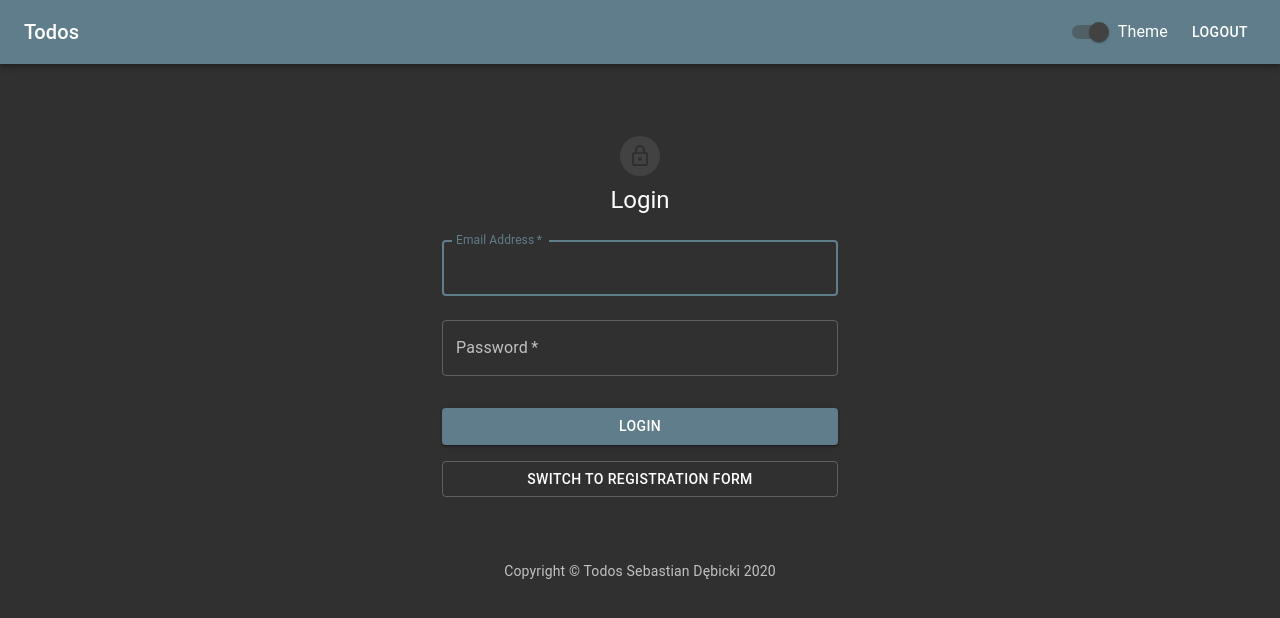
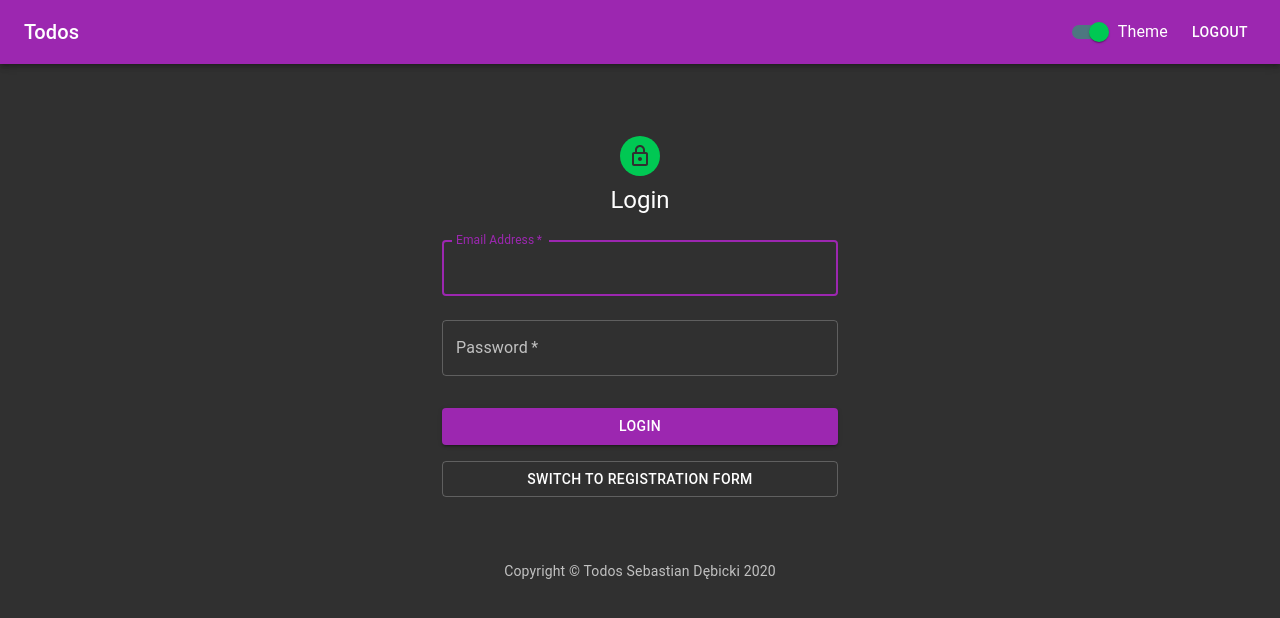
Before and after one commit to Sebastian-Debicki/todos-kubernetes, a React (Create React App) app in the folder client/: page /auth in a window 1280 px wide. Shown: the top 618 px of the page. Built offline with nearby package versions, Linux system fonts and the light colour scheme; no server answers.

Commit message:
[TDK-07] improve styles

```diff
--- a/client/src/common/components/Modal.tsx
+++ b/client/src/common/components/Modal.tsx
@@ -33,10 +33,10 @@ const useStyles = makeStyles((theme: Theme) =>
   createStyles({
     container: {
       padding: theme.spacing(3),
+      backgroundColor: theme.palette.background.default,
+      borderRadius: 8,
       outline: 'none',
-      borderRadius: 8,
       minWidth: '90%',
-      backgroundColor: theme.palette.secondary.main,
       [theme.breakpoints.up('sm')]: {
         padding: theme.spacing(4),
         minWidth: 420,
--- a/client/src/core/theme.ts
+++ b/client/src/core/theme.ts
@@ -1,15 +1,15 @@
 import { createMuiTheme } from '@material-ui/core/styles';
-import { blueGrey, grey } from '@material-ui/core/colors';
+import { blueGrey, green, grey, purple } from '@material-ui/core/colors';
 
 export const theme = (isDarkTheme: boolean) =>
   createMuiTheme({
     palette: {
       type: isDarkTheme ? 'dark' : 'light',
       primary: {
-        main: blueGrey[500],
+        main: purple[500],
       },
       secondary: {
-        main: grey[800],
+        main: green['A700'],
       },
     },
   });
--- a/client/src/pages/todos/components/TodoCard.tsx
+++ b/client/src/pages/todos/components/TodoCard.tsx
@@ -40,7 +40,7 @@ export const TodoCard: React.FC<Props> = ({ todo, onDelete, onEdit }) => {
             component="p"
             color="error"
           >
-            ! Important
+            Important
           </Typography>
         )}
       </CardContent>
```
